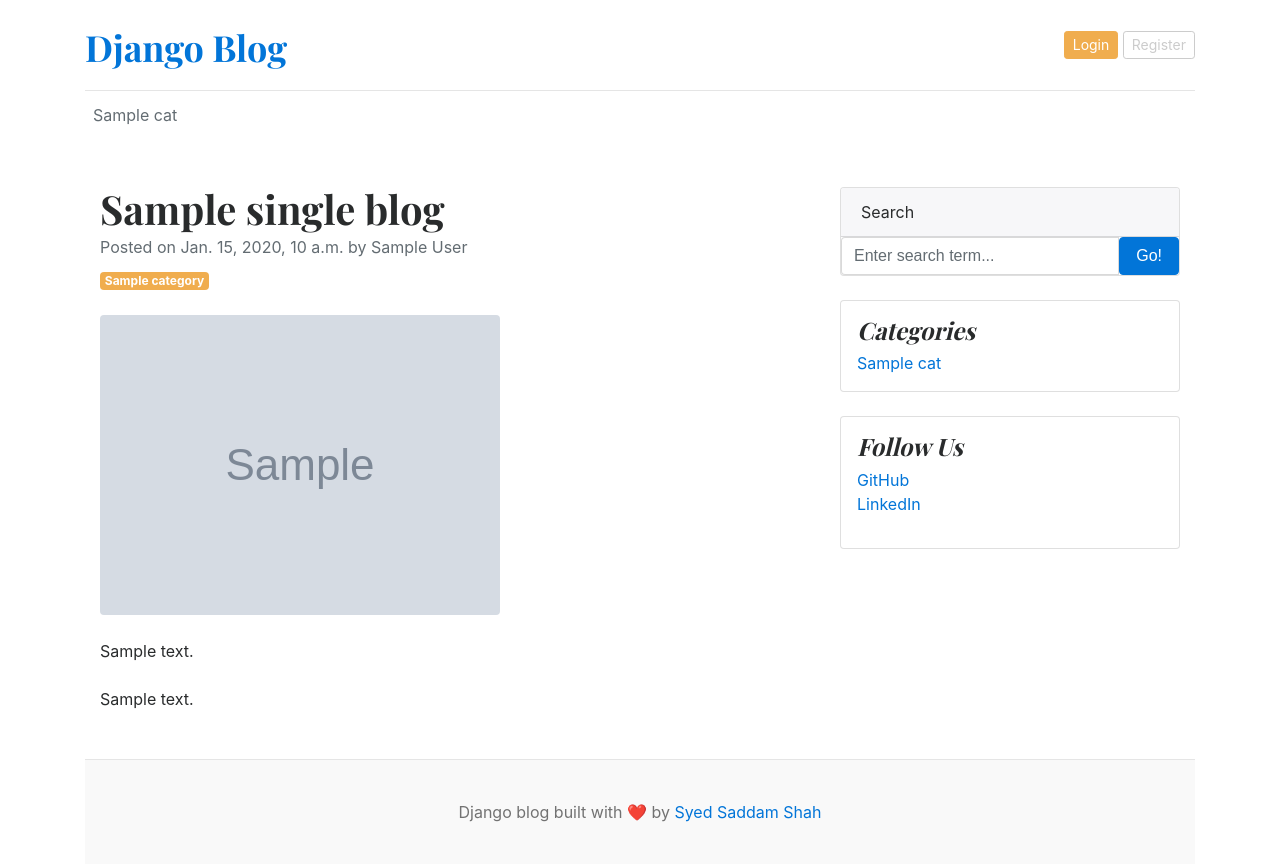
After one commit to SaddamShah92/django-blog, a Django app: template templates/blogs.html in a window 1280 px wide. The commit adds this page. Run offline with Django 5.2, Linux system fonts and the light colour scheme; the template is opened without the code that fills it: most values are stand-ins (such as "Sample title", 1, 10 or a date in 2020); grey boxes marked "Sample" are stand-in pictures.

Commit message:
created single blog page

```diff
--- a/blog_main/urls.py
+++ b/blog_main/urls.py
@@ -19,11 +19,13 @@ from django.urls import path, include
 from . import views
 from django.conf.urls.static import static
 from django.conf import settings
+from blogs import views as BlogsView
 
 
 urlpatterns = [
     path('admin/', admin.site.urls),
     path('', views.home, name = 'home'),
-    path('category/', include('blogs.urls'))
+    path('category/', include('blogs.urls')),
+    path('<slug:slug>/', BlogsView.blogs, name = 'blogs'),
 
 ] + static(settings.MEDIA_URL, document_root=settings.MEDIA_ROOT)
--- a/templates/base.html
+++ b/templates/base.html
@@ -45,7 +45,7 @@
 <!-- Footer Part -->
 
 <footer class="blog-footer">
-  <p>Django blog built with � by <a href="#">Rathan Kumar</a></p>
+  <p>Django blog built with ❤️ by <a href="#">Syed Saddam Shah</a></p>
 </footer>
 </body>
 </html>
--- /dev/null
+++ b/templates/blogs.html
@@ -0,0 +1,73 @@
+{% extends 'base.html' %}
+
+{% block content %}
+
+
+<!-- Page content-->
+<div class="container mt-5">
+    <div class="row">
+        <div class="col-lg-8">
+            <!-- Post content-->
+            <article>
+                <!-- Post header-->
+                <header class="mb-4">
+                    <!-- Post title-->
+                    <h1 class="fw-bolder mb-1"> {{ single_blog.title }}</h1>
+                    <!-- Post meta content-->
+                    <div class="text-muted fst-italic mb-2">Posted on {{single_blog.created_at }} by {{ single_blog.author }}</div>
+                    <!-- Post category-->
+                    <a class="badge bg-warning text-decoration-none text-light" href="#!">{{ single_blog.category }}</a>
+                </header>
+                <!-- Preview image figure-->
+                <figure class="mb-4"><img class="img-fluid rounded" src="{{ single_blog.featured_image.url }}" alt="..." /></figure>
+                <!-- Post content-->
+                <section class="mb-5">
+                    <p class="fs-5 mb-4">{{ single_blog.short_description}}</p>
+                    <p class="fs-5 mb-4">{{ single_blog.blog_body}}</p>
+                    </section>
+            </article>
+        </div>
+        <!-- Side widgets-->
+        <div class="col-lg-4">
+            <!-- Search widget-->
+            <div class="card mb-4">
+                <div class="card-header">Search</div>
+                <div class="card-body">
+                    <div class="input-group">
+                        <input class="form-control" type="text" placeholder="Enter search term..." aria-label="Enter search term..." aria-describedby="button-search" />
+                        <button class="btn btn-primary" id="button-search" type="button">Go!</button>
+                    </div>
+                </div>
+            </div>
+            <!-- Categories widget-->
+            <div class="card mb-4 p-3">
+                <h4 class="font-italic">Categories</h4>
+                <div class="card-body">
+                    <div class="row">
+                        <div class="col-sm-6">
+                            <ul class="list-unstyled mb-0">
+                                {% for cat in categories %}
+                                <li><a href="{% url 'posts_by_category' cat.id %}">{{ cat.category_name }}</a></li>
+
+                                {% endfor %}
+
+                            </ul>
+                        </div>
+                    </div>
+                </div>
+            </div>
+            <!-- Side widget-->
+            <div class="card mb-4 p-3">
+                <h4 class="font-italic">Follow Us</h4>
+                <ol class="list-unstyled">
+                    <li><a href="#">GitHub</a></li>
+                    <li><a href="#">LinkedIn</a></li>
+                </ol>
+            </div>
+        </div>
+    </div>
+</div>
+
+
+
+{% endblock %}
--- a/templates/home.html
+++ b/templates/home.html
@@ -10,7 +10,7 @@
         <div class="col-md-8 px-0">
           <h1 class="display-4 font-italic">{{ post.title}}</h1>
           <p class="lead my-3">{{ post.short_description | truncatewords:20}}</p>
-          <p class="lead mb-0"><a href="#" class="text-white font-weight-bold">Continue reading...</a></p>
+          <p class="lead mb-0"><a href="{% url 'blogs' post.slug %}" class="text-white font-weight-bold">Continue reading...</a></p>
         </div>
       </div>
     {% endif %}
@@ -25,7 +25,7 @@
     <div class="col-md-6">
       <div class="card border-0" >
         <div class="card-body">
-          <h3> {{ post.title}}</h3>
+          <h3> <a href="{% url 'blogs' post.slug %}" class = "text-dark">{{ post.title}}</a></h3>
           <small class="mb-1 text-muted">{{ post.created_at | timesince}} ago | {{ post.author}}</small>
           <p class="card-text">{{ post.short_description | truncatewords:30 }}</p>
         </div>
@@ -45,7 +45,7 @@
       {% for post in posts %}
        <div class="card border-0" >
         <div class="card-body">
-          <h3> {{ post.title}}</h3>
+          <h3> <a href="{% url 'blogs' post.slug %}" class = "text-dark">{{ post.title}}</a></h3>
           <small class="mb-1 text-muted">{{ post.created_at | timesince}} ago | {{ post.author}}</small>
           <p class="card-text">{{ post.short_description | truncatewords:30}}</p>
         </div>
```
Also changed, not shown: blogs/views.py (+7 -0 lines), templates/posts_by_category.html (+1 -13 lines).
